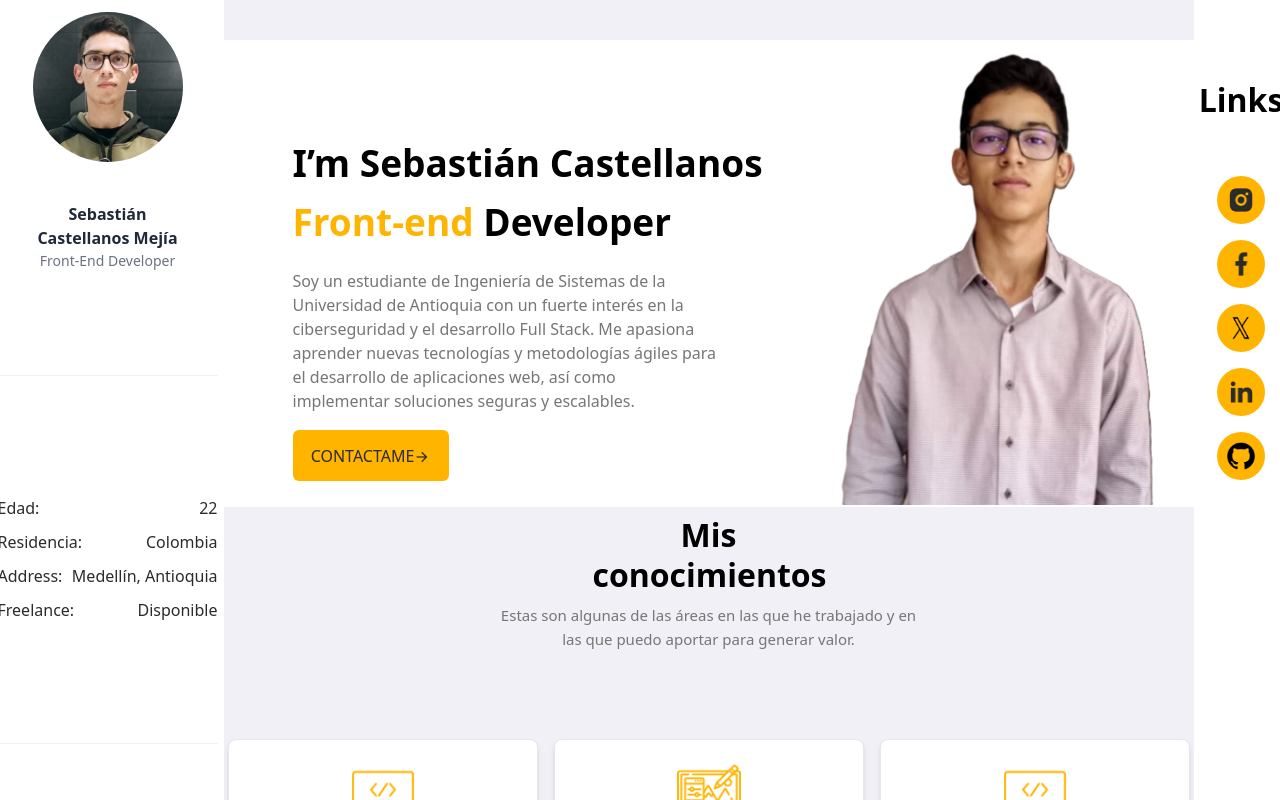
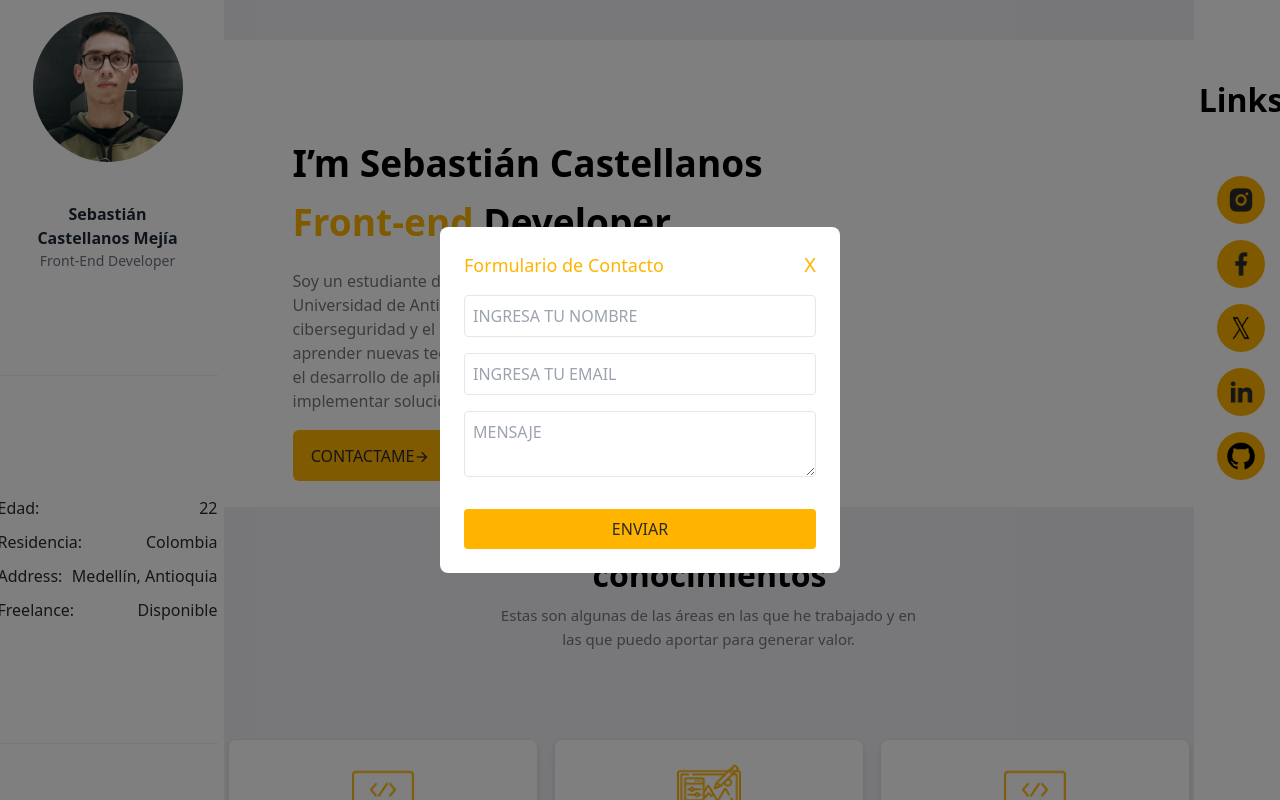
Before and after one commit to 20242-Ingenieria-Web-Udea-MJ/Sebastian-Castellanos-Mejia-Portafolio, a Next.js app: page / in a window 1280 px wide. Both pictures are taken after a click on the button "CONTACTAME". Shown: the top 800 px of the page. Built offline with nearby package versions, Linux system fonts and the light colour scheme.

Commit message:
Actualizacion Contacto

```diff
--- a/src/components/atoms/buttoms/index.tsx
+++ b/src/components/atoms/buttoms/index.tsx
@@ -1,8 +1,12 @@
 import React from 'react';
 
-const ButtonPrincipal = () => {
+interface ButtonPrincipalProps {
+  onClick: () => void;
+}
+
+const ButtonPrincipal: React.FC<ButtonPrincipalProps> = ({ onClick }) => {
   return (
-    <button className=' bg-primary w-[156px] h-[51px] rounded-md top-[390px] left-[69px] absolute '>
+    <button className='bg-primary w-[156px] h-[51px] rounded-md top-[390px] left-[69px] absolute' onClick={onClick}>
       <span className='font-inter text-secondary text-[16px] font-medium top-[16px] left-[32px]'>
         CONTACTAME
         <img src="/Frame.png" alt="icon" className="inline-block w-4 h-4 top-[17px] left-[106px]" />
@@ -10,6 +14,7 @@ const ButtonPrincipal = () => {
     </button>
   );
 };
+
 
 const ButtonRedes = ({ iconSrc, Pagina }: { iconSrc: string, Pagina: string }) => {
   return (
--- /dev/null
+++ b/src/components/molecules/Contact.tsx
@@ -0,0 +1,24 @@
+import React from 'react'
+
+const Contact = ({ toggleModal }: { toggleModal: () => void }) => {
+    return (
+      <div className="fixed inset-0 bg-black bg-opacity-50 flex justify-center items-center z-50">
+        <div className="bg-white p-6 rounded-lg w-[400px]">
+          <div className="flex justify-between items-center mb-4">
+            <h2 className="text-primary text-lg">Formulario de Contacto</h2>
+            <button onClick={toggleModal} className="text-primary text-xl">X</button>
+          </div>
+          <form className="flex flex-col gap-4">
+            <input className="border p-2 rounded" type="text" placeholder="INGRESA TU NOMBRE" />
+            <input className="border p-2 rounded" type="email" placeholder="INGRESA TU EMAIL" />
+            <textarea className="border p-2 rounded" placeholder="MENSAJE"/>
+            <button className="bg-primary text-secondary p-2 rounded mt-4">
+              ENVIAR
+            </button>
+          </form>
+        </div>
+      </div>
+    );
+  }
+
+  export default Contact;
--- a/src/components/molecules/Inicio.tsx
+++ b/src/components/molecules/Inicio.tsx
@@ -1,23 +1,28 @@
 import {ButtonPrincipal} from '../atoms/buttoms';
 import {TitlePrincipal, TextPrincipal} from '@/components/atoms/titles';
-import React from 'react'
+import React, { useState } from 'react'
+import Contact from './Contact';
 
 
 const Inicio = () => {
+  const [isModalOpen, setIsModalOpen] = useState(false);
+
+  const toggleModal = () => {
+    setIsModalOpen(!isModalOpen);
+  };
+
   return (
-    <div className='flex items-center justify-between w-[970px] h-[467px] gap-4 bg-white relative'>
+    <div className='flex flex-col items-center justify-center w-[970px] h-[467px] gap-4 bg-white relative'>
       <div className='flex flex-col items-center gap-4'>
         <TitlePrincipal>
           I’m Sebastián Castellanos<span className="text-primary"> Front-end</span> Developer
         </TitlePrincipal>
         <TextPrincipal text={'Soy un estudiante de Ingeniería de Sistemas de la Universidad de Antioquia con un fuerte interés en la ciberseguridad y el desarrollo Full Stack. Me apasiona aprender nuevas tecnologías y metodologías ágiles para el desarrollo de aplicaciones web, así como implementar soluciones seguras y escalables.'} />
-        <ButtonPrincipal/>
+        <ButtonPrincipal onClick={toggleModal} />
       </div>
-      <div>
-        <img src='/images/Foto.jpeg' alt='Sebastián Castellanos' className='w-[390px] h-auto' />
-      </div>
+
+      {isModalOpen && <Contact toggleModal={toggleModal} />}
     </div>
   );
 }
-
 export default Inicio;
```
Lines whose indentation alone changed are shown as unchanged.
